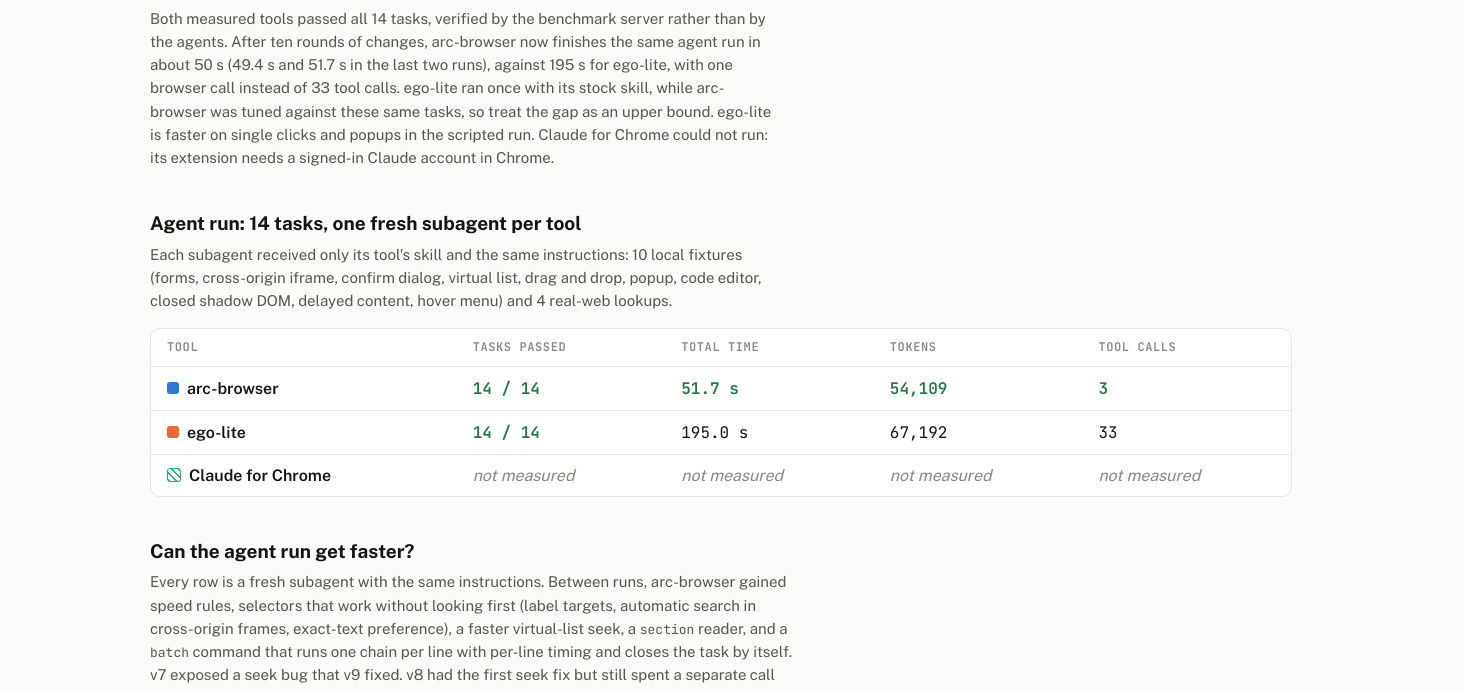
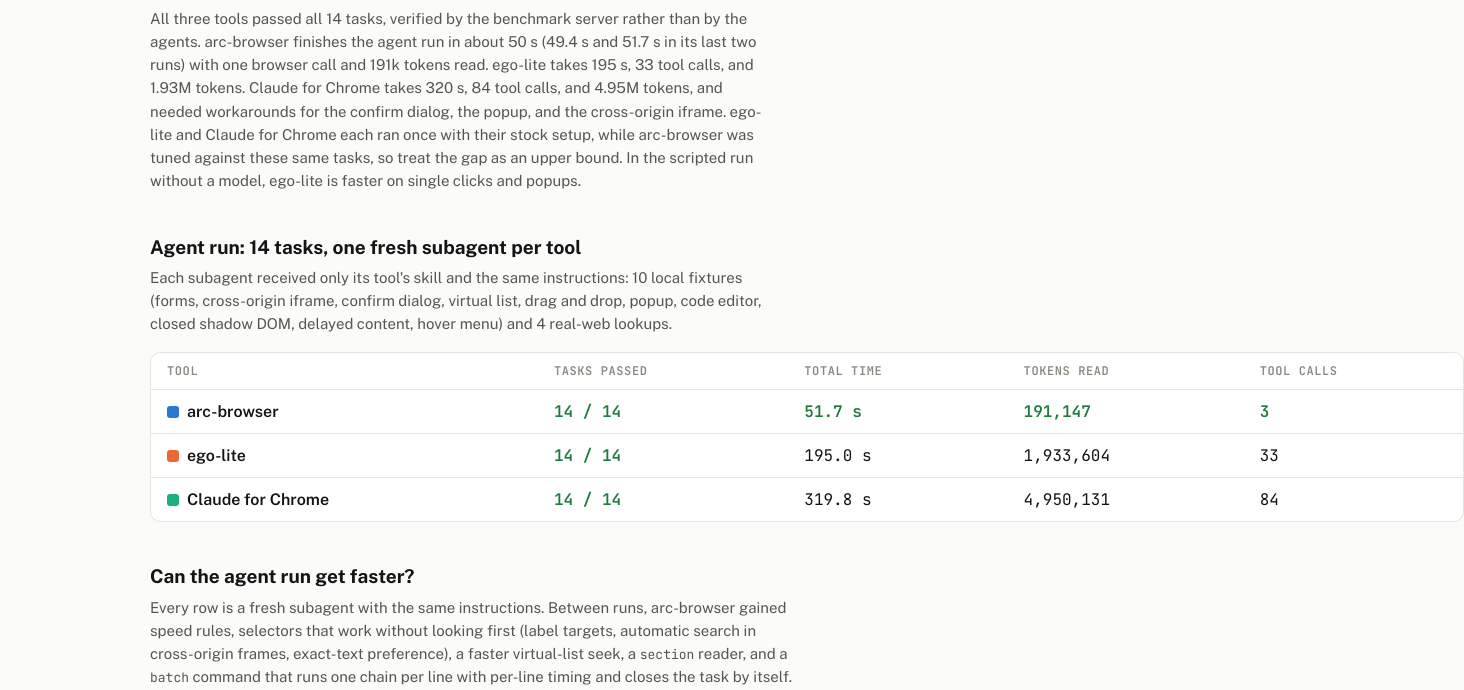
Before and after one commit to nesetkab/claude4arc, a browser extension: page bench/report.html in a window 1280 px wide. Shown: the part 104-794 px from the top of the page, 1464 px wide, since content can reach past the window. Drawn offline with nearby package versions, Linux system fonts and the light colour scheme.

Commit message:
Benchmark: Claude for Chrome run

```diff
--- a/bench/report.html
+++ b/bench/report.html
@@ -84,7 +84,7 @@ code { font-family: var(--mono); font-size: 13px; }
   <header>
     <div class="eyebrow">Benchmark · September 25, 2026 · same model, same tasks</div>
     <h1>arc-browser vs ego-lite vs Claude for Chrome</h1>
-    <p class="lede">Both measured tools passed all 14 tasks, verified by the benchmark server rather than by the agents. After ten rounds of changes, arc-browser now finishes the same agent run in about 50 s (49.4 s and 51.7 s in the last two runs), against 195 s for ego-lite, with one browser call instead of 33 tool calls. ego-lite ran once with its stock skill, while arc-browser was tuned against these same tasks, so treat the gap as an upper bound. ego-lite is faster on single clicks and popups in the scripted run. Claude for Chrome could not run: its extension needs a signed-in Claude account in Chrome.</p>
+    <p class="lede">All three tools passed all 14 tasks, verified by the benchmark server rather than by the agents. arc-browser finishes the agent run in about 50 s (49.4 s and 51.7 s in its last two runs) with one browser call and 191k tokens read. ego-lite takes 195 s, 33 tool calls, and 1.93M tokens. Claude for Chrome takes 320 s, 84 tool calls, and 4.95M tokens, and needed workarounds for the confirm dialog, the popup, and the cross-origin iframe. ego-lite and Claude for Chrome each ran once with their stock setup, while arc-browser was tuned against these same tasks, so treat the gap as an upper bound. In the scripted run without a model, ego-lite is faster on single clicks and popups.</p>
   </header>
 
   <section>
@@ -92,7 +92,7 @@ code { font-family: var(--mono); font-size: 13px; }
     <p class="sub">Each subagent received only its tool's skill and the same instructions: 10 local fixtures (forms, cross-origin iframe, confirm dialog, virtual list, drag and drop, popup, code editor, closed shadow DOM, delayed content, hover menu) and 4 real-web lookups.</p>
     <div class="board">
       <table id="agent-table">
-        <thead><tr><th>Tool</th><th>Tasks passed</th><th>Total time</th><th>Tokens</th><th>Tool calls</th></tr></thead>
+        <thead><tr><th>Tool</th><th>Tasks passed</th><th>Total time</th><th>Tokens read</th><th>Tool calls</th></tr></thead>
         <tbody></tbody>
       </table>
     </div>
@@ -103,7 +103,7 @@ code { font-family: var(--mono); font-size: 13px; }
     <p class="sub">Every row is a fresh subagent with the same instructions. Between runs, arc-browser gained speed rules, selectors that work without looking first (label targets, automatic search in cross-origin frames, exact-text preference), a faster virtual-list seek, a <code>section</code> reader, and a <code>batch</code> command that runs one chain per line with per-line timing and closes the task by itself. v7 exposed a seek bug that v9 fixed. v8 had the first seek fix but still spent a separate call on finish. In-task time is the sum of the agents' own per-task spans; the rest of the total is fixed overhead for every tool (loading the skill, the required timestamp calls, writing the report).</p>
     <div class="board">
       <table id="config-table">
-        <thead><tr><th>Configuration</th><th>Passed</th><th>Total time</th><th>In-task time</th><th>Tool calls</th><th>Tokens</th></tr></thead>
+        <thead><tr><th>Configuration</th><th>Passed</th><th>Total time</th><th>In-task time</th><th>Tool calls</th><th>Context tokens</th><th>Tokens read</th></tr></thead>
         <tbody></tbody>
       </table>
     </div>
@@ -135,9 +135,10 @@ code { font-family: var(--mono); font-size: 13px; }
   <section class="notes">
     <h2>Method and caveats</h2>
     <p><strong>Verification.</strong> Every fixture page reports success to a local benchmark server, which logs the tool, the task, and the submitted value. All fixture results for every run shown are in that log with the expected values. The 4 web answers match the pages (55.845, "Hello World!", "Y Combinator", the MDN return value).</p>
+    <p><strong>Tokens.</strong> "Tokens read" is the sum of input tokens over every model turn, from the agents' transcripts; each turn re-reads the conversation, so it tracks cost. "Context tokens" is the harness figure: the size of the agent's context at the end, mostly the fixed system prompt, skill, and instructions.</p>
     <p><strong>Agent timings.</strong> Total time, tokens, and tool calls come from the Claude Code harness. The agents also reported per-task timestamps, but those are not shown as a chart: ego-lite's three web lookups under one second suggest some start timestamps were taken after the page had loaded.</p>
     <p><strong>Scripted timings.</strong> The scripted runs remove model thinking and measure the tools. The virtual-list task scrolls programmatically in both scripts. The code-editor task uses each tool's native path: arc-browser's editor API, and ego-lite's select-all and paste.</p>
-    <p><strong>Claude for Chrome.</strong> Google Chrome was installed for the run, but the Claude extension must be added from the Chrome Web Store and signed in by the account owner. The chart keeps its column empty and marked, rather than filling it with estimates.</p>
+    <p><strong>Claude for Chrome.</strong> The official extension ran in Google Chrome, signed in by the account owner, through its MCP tools. It passed every task, but with workarounds its agent chose: it replaced <code>window.confirm</code> through JavaScript because a native dialog blocks the tool, it opened the popup's URL in a new tab because the popup window was outside its tab group, and it used the Tab key inside the cross-origin iframe because clicks there did not register. It has no scripted API, so the scripted charts leave its column empty.</p>
   </section>
 </div>
 <div class="tip" id="tip"></div>
@@ -149,9 +150,9 @@ const TOOLS = [
   { key: "cic", name: "Claude for Chrome", color: "var(--cic)" },
 ];
 const AGENT = {
-  arc: { passed: 14, seconds: 51.7, tokens: 54109, calls: 3 },
-  ego: { passed: 14, seconds: 195.0, tokens: 67192, calls: 33 },
-  cic: null,
+  arc: { passed: 14, seconds: 51.7, tokens: 191147, calls: 3 },
+  ego: { passed: 14, seconds: 195.0, tokens: 1933604, calls: 33 },
+  cic: { passed: 14, seconds: 319.8, tokens: 4950131, calls: 84 },
 };
 const TASKS = [
   ["B1", "Signup form"], ["B2", "Cross-origin iframe"], ["B3", "Confirm dialog"], ["B4", "Virtual list"],
@@ -164,19 +165,20 @@ const MEDIAN = {
   cic: null,
 };
 const CONFIGS = [
-  { name: "arc-browser v1", color: "var(--arc)", passed: 14, total: 176.9, inTask: 141.3, calls: 37, tokens: 58080 },
-  { name: "arc-browser v2 (speed rules)", color: "var(--arc)", passed: 14, total: 178.1, inTask: 108.8, calls: 36, tokens: 57656 },
-  { name: "arc-browser v2 on Sonnet", color: "var(--arc)", passed: 14, total: 302.0, inTask: 217.9, calls: 73, tokens: 76530 },
-  { name: "arc-browser v3 (blind selectors, frame search)", color: "var(--arc)", passed: 14, total: 123.5, inTask: 119.6, calls: 14, tokens: 57303 },
-  { name: "arc-browser v4 (batch guidance)", color: "var(--arc)", passed: 14, total: 84.7, inTask: 37.9, calls: 8, tokens: 55148 },
-  { name: "arc-browser v5", color: "var(--arc)", passed: 14, total: 66.9, inTask: 16.6, calls: 6, tokens: 55146 },
-  { name: "arc-browser v6", color: "var(--arc)", passed: 14, total: 59.3, inTask: 18.0, calls: 4, tokens: 54329 },
-  { name: "arc-browser v7 (seek bug found)", color: "var(--arc)", passed: 14, total: 106.5, inTask: 103.0, calls: 5, tokens: 54399 },
-  { name: "arc-browser v8 (seek fix)", color: "var(--arc)", passed: 14, total: 66.7, inTask: 23.0, calls: 4, tokens: 54725 },
-  { name: "arc-browser v9 (faster seek)", color: "var(--arc)", passed: 14, total: 63.4, inTask: 16.6, calls: 4, tokens: 54476 },
-  { name: "arc-browser v10 (batch command)", color: "var(--arc)", passed: 14, total: 49.4, inTask: 17.8, calls: 3, tokens: 53831 },
-  { name: "arc-browser v11 (confirmation)", color: "var(--arc)", passed: 14, total: 51.7, inTask: 17.9, calls: 3, tokens: 54109 },
-  { name: "ego-lite", color: "var(--ego)", passed: 14, total: 195.0, inTask: 121.1, calls: 33, tokens: 67192 },
+  { name: "arc-browser v1", color: "var(--arc)", passed: 14, total: 176.9, inTask: 141.3, calls: 37, tokens: 58080 , read: 1937364 },
+  { name: "arc-browser v2 (speed rules)", color: "var(--arc)", passed: 14, total: 178.1, inTask: 108.8, calls: 36, tokens: 57656 , read: 1881384 },
+  { name: "arc-browser v2 on Sonnet", color: "var(--arc)", passed: 14, total: 302.0, inTask: 217.9, calls: 73, tokens: 76530 , read: 4458245 },
+  { name: "arc-browser v3 (blind selectors, frame search)", color: "var(--arc)", passed: 14, total: 123.5, inTask: 119.6, calls: 14, tokens: 57303 , read: 772478 },
+  { name: "arc-browser v4 (batch guidance)", color: "var(--arc)", passed: 14, total: 84.7, inTask: 37.9, calls: 8, tokens: 55148 , read: 451928 },
+  { name: "arc-browser v5", color: "var(--arc)", passed: 14, total: 66.9, inTask: 16.6, calls: 6, tokens: 55146 , read: 350828 },
+  { name: "arc-browser v6", color: "var(--arc)", passed: 14, total: 59.3, inTask: 18.0, calls: 4, tokens: 54329 , read: 244604 },
+  { name: "arc-browser v7 (seek bug found)", color: "var(--arc)", passed: 14, total: 106.5, inTask: 103.0, calls: 5, tokens: 54399 , read: 296157 },
+  { name: "arc-browser v8 (seek fix)", color: "var(--arc)", passed: 14, total: 66.7, inTask: 23.0, calls: 4, tokens: 54725 , read: 244113 },
+  { name: "arc-browser v9 (faster seek)", color: "var(--arc)", passed: 14, total: 63.4, inTask: 16.6, calls: 4, tokens: 54476 , read: 245495 },
+  { name: "arc-browser v10 (batch command)", color: "var(--arc)", passed: 14, total: 49.4, inTask: 17.8, calls: 3, tokens: 53831 , read: 190792 },
+  { name: "arc-browser v11 (confirmation)", color: "var(--arc)", passed: 14, total: 51.7, inTask: 17.9, calls: 3, tokens: 54109 , read: 191147 },
+  { name: "Claude for Chrome", color: "var(--cic)", passed: 14, total: 319.8, inTask: 235.0, calls: 84, tokens: 97762, read: 4950131 },
+  { name: "ego-lite", color: "var(--ego)", passed: 14, total: 195.0, inTask: 121.1, calls: 33, tokens: 67192 , read: 1933604 },
 ];
 const NS = "http://www.w3.org/2000/svg";
 const el = (name, attrs = {}, text) => {
@@ -219,7 +221,7 @@ const configBody = document.querySelector("#config-table tbody");
 const maxTotal = Math.max(...CONFIGS.map((config) => config.total));
 for (const config of CONFIGS) {
   const bar = (value) => `<span style="display:inline-block;vertical-align:middle;height:8px;border-radius:3px;margin-left:10px;width:${Math.round((value / maxTotal) * 120)}px;background:${config.color}"></span>`;
-  configBody.insertAdjacentHTML("beforeend", `<tr><td><span class="tool"><span class="swatch" style="background:${config.color}"></span>${config.name}</span></td><td class="num">${config.passed} / 14</td><td class="num">${config.total.toFixed(1)} s${bar(config.total)}</td><td class="num">${config.inTask.toFixed(1)} s${bar(config.inTask)}</td><td class="num">${config.calls}</td><td class="num">${fmt(config.tokens)}</td></tr>`);
+  configBody.insertAdjacentHTML("beforeend", `<tr><td><span class="tool"><span class="swatch" style="background:${config.color}"></span>${config.name}</span></td><td class="num">${config.passed} / 14</td><td class="num">${config.total.toFixed(1)} s${bar(config.total)}</td><td class="num">${config.inTask.toFixed(1)} s${bar(config.inTask)}</td><td class="num">${config.calls}</td><td class="num">${fmt(config.tokens)}</td><td class="num">${fmt(config.read)}</td></tr>`);
 }
 
 const legend = document.getElementById("legend");
--- /dev/null
+++ b/bench/results/cic.meta.json
@@ -0,0 +1 @@
+{"tool":"Claude for Chrome","run":"cic","tokens":97762,"tool_uses":84,"duration_ms":319820,"tokens_read":4950131}
```
Also changed, not shown: bench/results/cic.json (added, +16 -0 lines), 1 other file.
